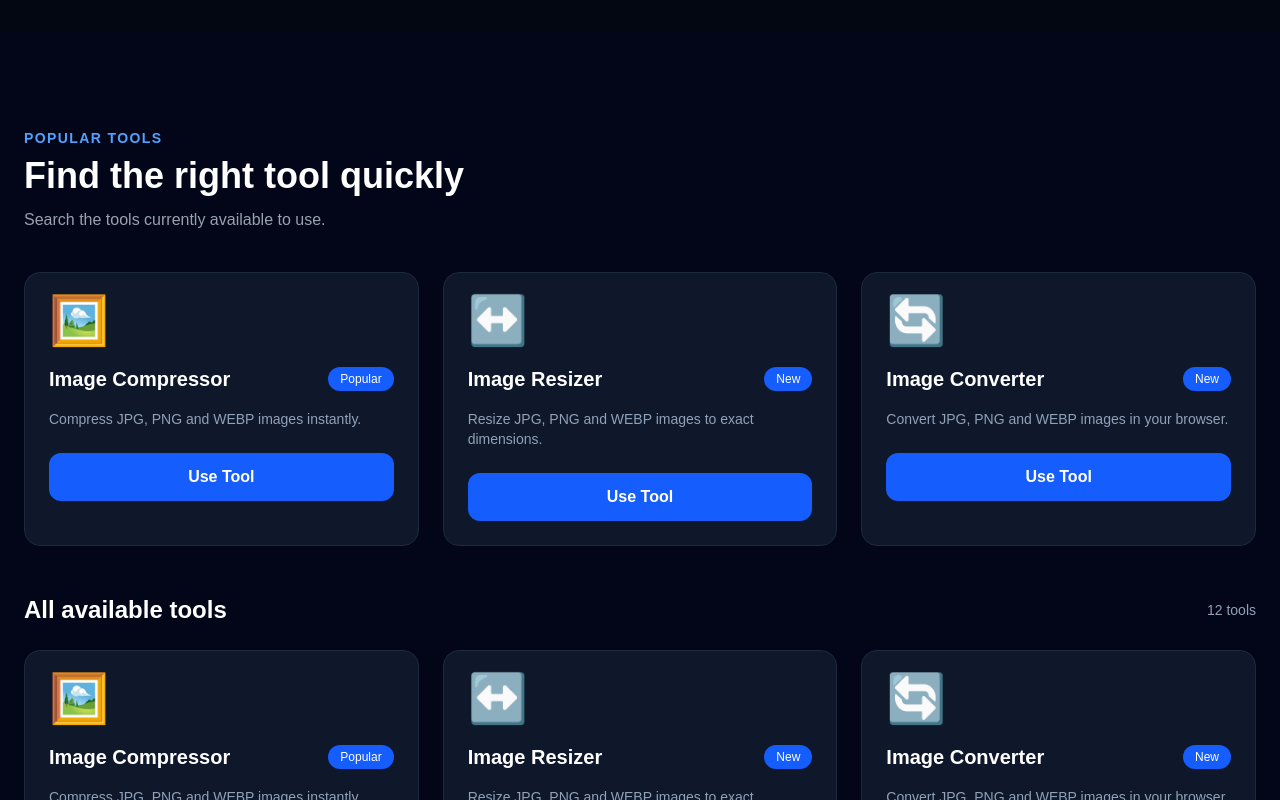
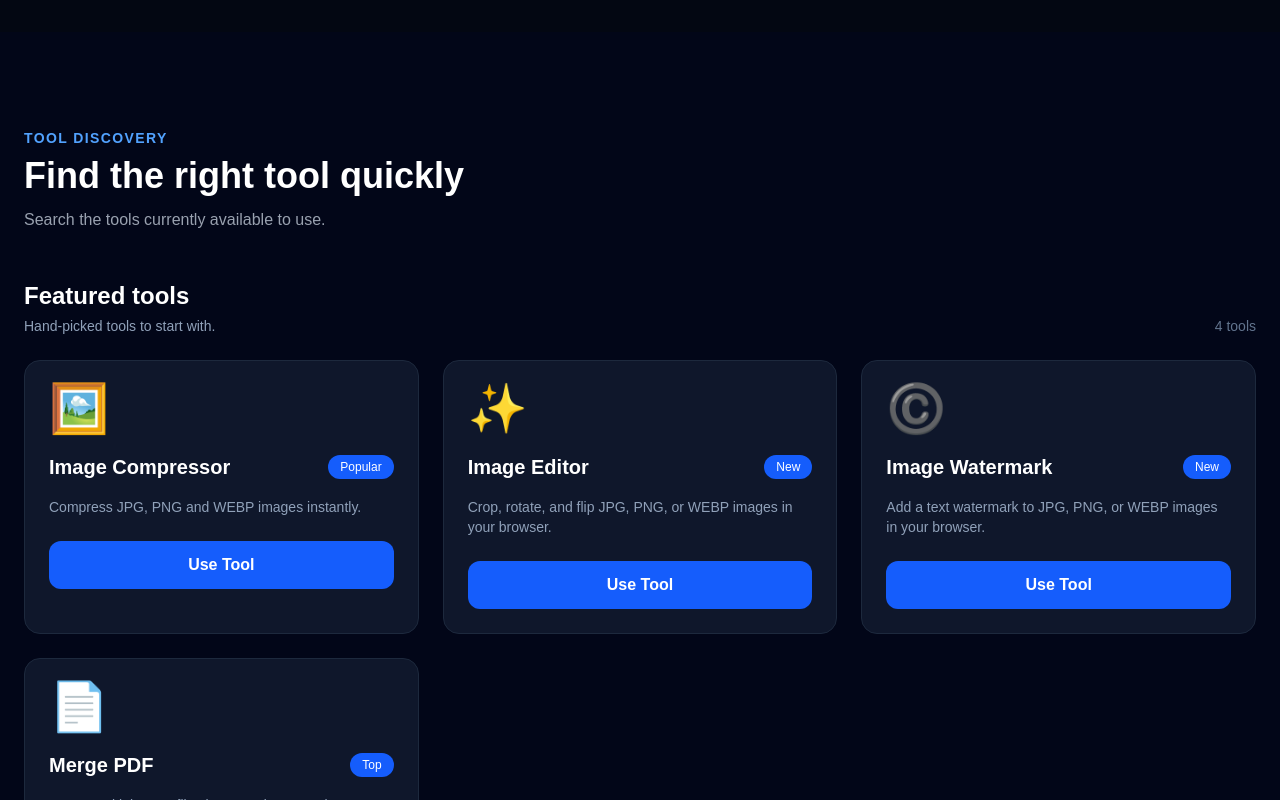
Before and after one commit to kumarmanoj396/allconverterhub, a Next.js app in the folder frontend/: page / in a window 1280 px wide. Shown: the part 1380-2180 px from the top of the page. Built offline with nearby package versions, Linux system fonts and the light colour scheme.

Commit message:
feat(home): highlight featured and popular tools

```diff
--- a/frontend/components/home/FeaturedTools.tsx
+++ b/frontend/components/home/FeaturedTools.tsx
@@ -18,27 +18,25 @@ export default function FeaturedTools({ tools, query, selectedCategory, onCatego
 
     return matchesCategory && (!normalizedQuery || haystack.includes(normalizedQuery));
   });
-  const popularTools = tools.filter((tool) => tool.badge === "Popular" || tool.id === "image-resizer" || tool.id === "image-converter");
+  const featuredTools = tools.filter((tool) => tool.featured);
+  const popularTools = tools.filter((tool) => tool.popular);
+  const showCollections = !query && selectedCategory === "All";
 
   return (
     <section id="tool-discovery" className="scroll-mt-20 bg-slate-950 py-24">
       <div className="mx-auto max-w-7xl px-6">
         <div className="flex flex-col gap-4 sm:flex-row sm:items-end sm:justify-between">
           <div>
-            <p className="text-sm font-semibold uppercase tracking-widest text-blue-400">Popular tools</p>
+            <p className="text-sm font-semibold uppercase tracking-widest text-blue-400">Tool discovery</p>
             <h2 className="mt-2 text-4xl font-bold text-white">Find the right tool quickly</h2>
             <p className="mt-3 text-gray-400">Search the tools currently available to use.</p>
           </div>
           {selectedCategory !== "All" && <button onClick={() => onCategorySelect("All")} className="self-start rounded-xl border border-slate-600 px-4 py-2 text-sm font-semibold text-white hover:border-blue-500">Clear filter</button>}
         </div>
 
-        {!query && selectedCategory === "All" && (
-          <div className="mt-10 grid gap-6 md:grid-cols-3">
-            {popularTools.map((tool) => <ToolCard key={tool.id} id={tool.id} icon={tool.icon} title={tool.title} description={tool.description} badge={tool.badge} />)}
-          </div>
-        )}
+        {showCollections && <div className="mt-12 space-y-12"><ToolCollection title="Featured tools" description="Hand-picked tools to start with." tools={featuredTools} /><ToolCollection title="Popular right now" description="The tools people use most often." tools={popularTools} /></div>}
 
-        <div className="mt-12 flex items-center justify-between">
+        <div className={`${showCollections ? "mt-16" : "mt-12"} flex items-center justify-between`}>
           <h3 className="text-2xl font-bold text-white">{normalizedQuery ? "Search results" : selectedCategory === "All" ? "All available tools" : selectedCategory}</h3>
           <span className="text-sm text-slate-400">{filteredTools.length} {filteredTools.length === 1 ? "tool" : "tools"}</span>
         </div>
@@ -53,3 +51,7 @@ export default function FeaturedTools({ tools, query, selectedCategory, onCatego
     </section>
   );
 }
+
+function ToolCollection({ description, title, tools }: { description: string; title: string; tools: Tool[] }) {
+  return <div><div className="flex flex-col gap-1 sm:flex-row sm:items-end sm:justify-between"><div><h3 className="text-2xl font-bold text-white">{title}</h3><p className="mt-1 text-sm text-slate-400">{description}</p></div><span className="text-sm text-slate-500">{tools.length} tools</span></div><div className="mt-6 grid gap-6 md:grid-cols-2 lg:grid-cols-3">{tools.map((tool) => <ToolCard key={tool.id} id={tool.id} icon={tool.icon} title={tool.title} description={tool.description} badge={tool.badge} />)}</div></div>;
+}
--- a/frontend/lib/tools.ts
+++ b/frontend/lib/tools.ts
@@ -5,6 +5,8 @@ export interface Tool {
   icon: string;
   badge?: string;
   category: string;
+  featured?: boolean;
+  popular?: boolean;
   route: string;
   enabled: boolean;
 }
@@ -17,6 +19,8 @@ export const featuredTools: Tool[] = [
     icon: "🖼️",
     badge: "Popular",
     category: "Image Tools",
+    featured: true,
+    popular: true,
     route: "/tools/image-compressor",
     enabled: true,
   },
@@ -27,6 +31,7 @@ export const featuredTools: Tool[] = [
     icon: "↔️",
     badge: "New",
     category: "Image Tools",
+    popular: true,
     route: "/tools/image-resizer",
     enabled: true,
   },
@@ -37,6 +42,7 @@ export const featuredTools: Tool[] = [
     icon: "🔄",
     badge: "New",
     category: "Image Tools",
+    popular: true,
     route: "/tools/image-converter",
     enabled: true,
   },
@@ -47,6 +53,7 @@ export const featuredTools: Tool[] = [
     icon: "✨",
     badge: "New",
     category: "Image Tools",
+    featured: true,
     route: "/tools/image-editor",
     enabled: true,
   },
@@ -57,6 +64,7 @@ export const featuredTools: Tool[] = [
     icon: "©️",
     badge: "New",
     category: "Image Tools",
+    featured: true,
     route: "/tools/image-watermark",
     enabled: true,
   },
@@ -87,6 +95,8 @@ export const featuredTools: Tool[] = [
     icon: "📄",
     badge: "Top",
     category: "PDF Tools",
+    featured: true,
+    popular: true,
     route: "/tools/merge-pdf",
     enabled: true,
   },
@@ -97,6 +107,7 @@ export const featuredTools: Tool[] = [
     icon: "✂️",
     badge: "New",
     category: "PDF Tools",
+    popular: true,
     route: "/tools/split-pdf",
     enabled: true,
   },
@@ -127,6 +138,7 @@ export const featuredTools: Tool[] = [
     icon: "🔳",
     badge: "Free",
     category: "Utilities",
+    popular: true,
     route: "/tools/qr-generator",
     enabled: true,
   },
```
